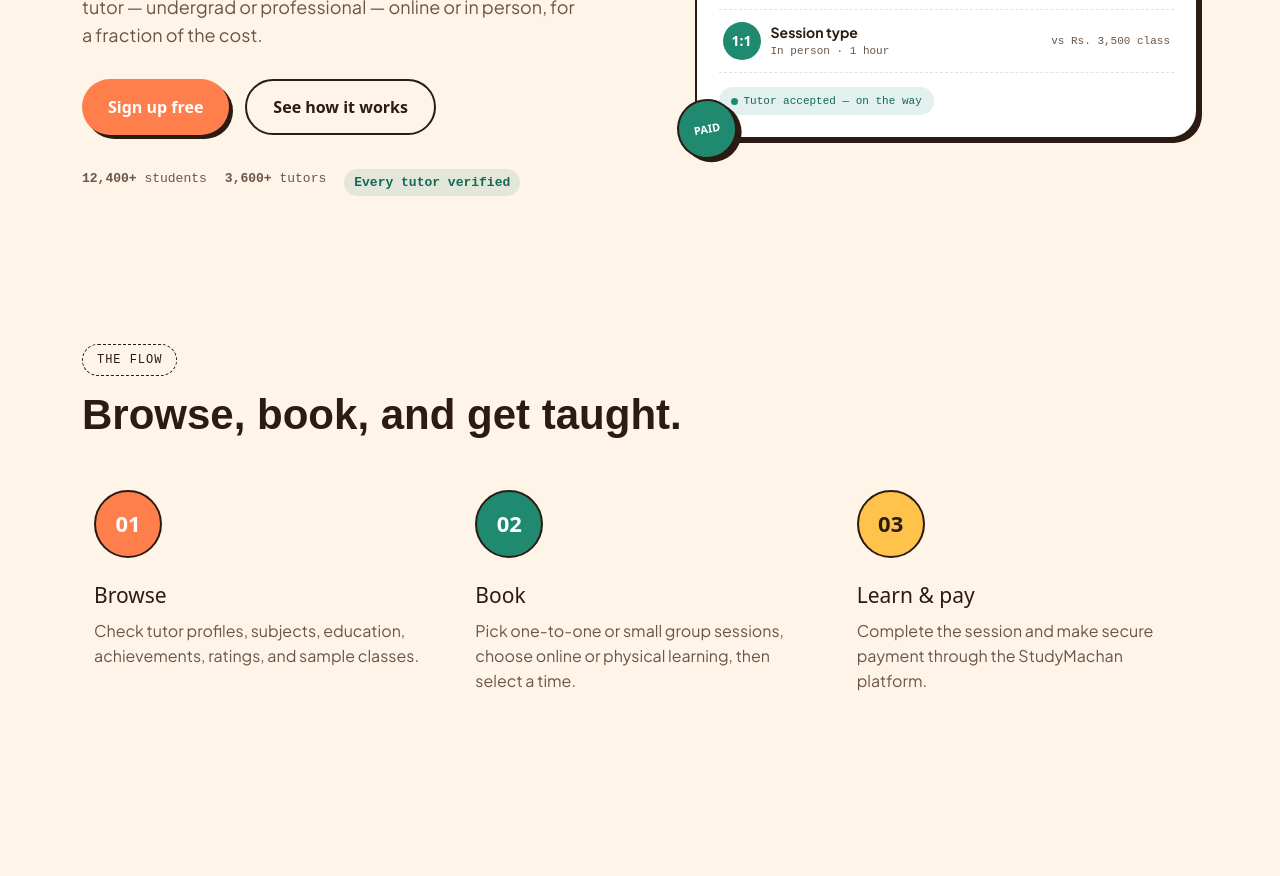
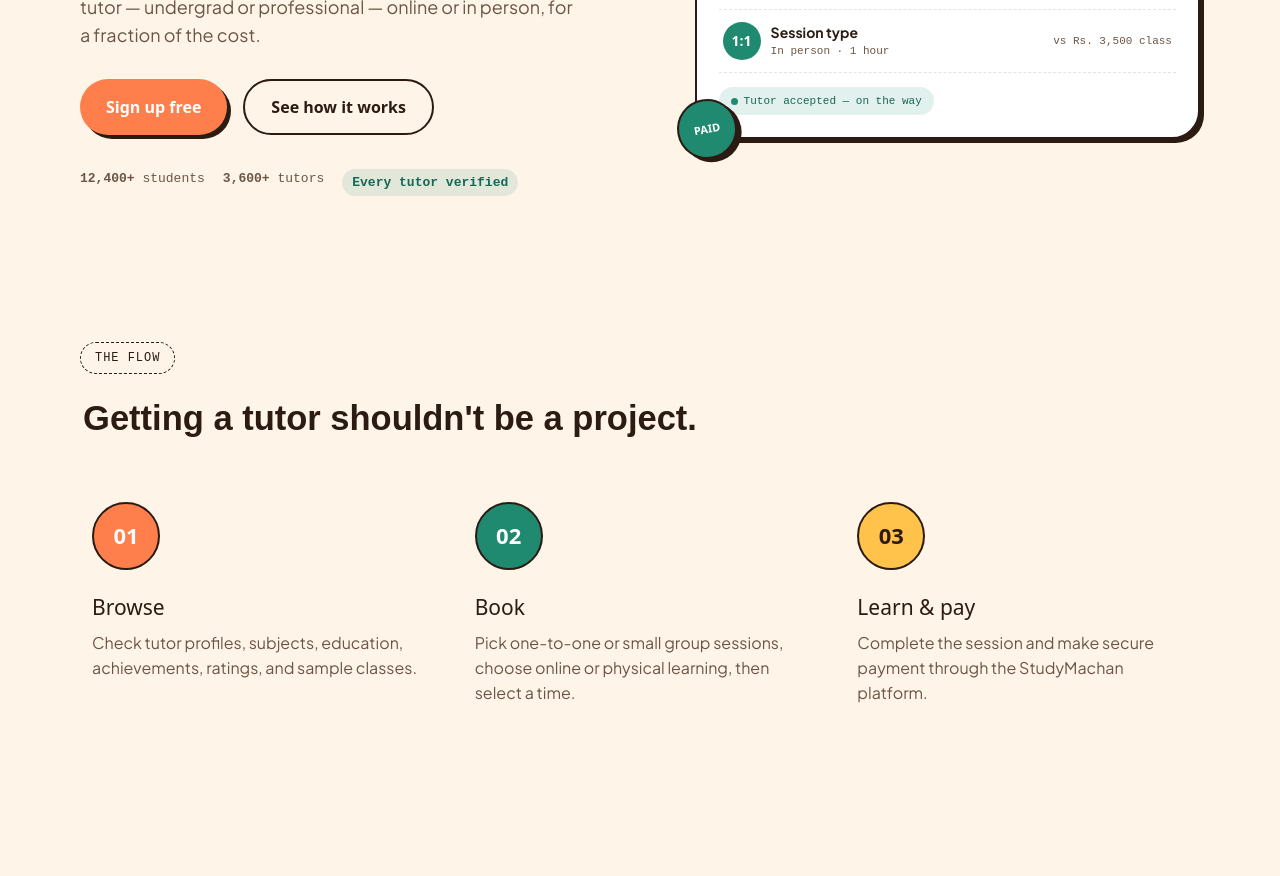
Before and after one commit to Maleesha-Fernando-25/StudyMachan-Landing-Page-, a plain HTML site: page landing-page.html in a window 1280 px wide. Shown: the part 452-1328 px from the top of the page. Drawn offline with nearby package versions, Linux system fonts and the light colour scheme.

Commit message:
Class Browse books

```diff
--- a/landing-page.css
+++ b/landing-page.css
@@ -63,17 +63,16 @@ ul {
 .wrap {
   max-width: 1180px;
   margin: 0 auto;
-  padding: 0 32px;
+  padding: 0 30px;
 
 }
 
 .Browse-books{
   font-size: 10px;
-  font-family: 'Segoe UI', Tahoma, Geneva, Verdana, sans-serif;
 }
 
 section {
-  padding: 92px 0;
+  padding: 90px 0;
 }
 
 .btn {
@@ -522,14 +521,14 @@ header {
 }
 
 .section-head h2 {
-  font-family: var(--font-display);
+
   font-size: clamp(30px, 3.6vw, 42px);
-  margin-top: 16px;
-  line-height: 1.08;
+  margin-top: 13px;
+  line-height: 1.8;
 }
 
 .section-head p {
-  color: var(--ink-soft);
+  /*color: var(--ink-soft);*/
   font-size: 17px;
   margin-top: 14px;
   line-height: 1.55;
--- a/landing-page.html
+++ b/landing-page.html
@@ -119,8 +119,8 @@
     <section id="how">
       <div class="wrap">
         <div class="section-head">
-          <span class="eyebrow">The flow</span>
-          <h2 class="Browse-books" style="font-family:Arial,'Gill Sans', 'Gill Sans MT', Calibri, 'Trebuchet MS', sans-serif;"><b>Browse, book, and get taught.</b></h2>
+          <span class="eyebrow">The flow</span><br>
+          <h2 class="Browse-books" style="background-color: transparent; position:relative;font-size:34.5px; text-align: center; font-family:Arial;"><b>Getting a tutor shouldn't be a project.</b></h2>
         </div>
 
         <div class="steps">
```
